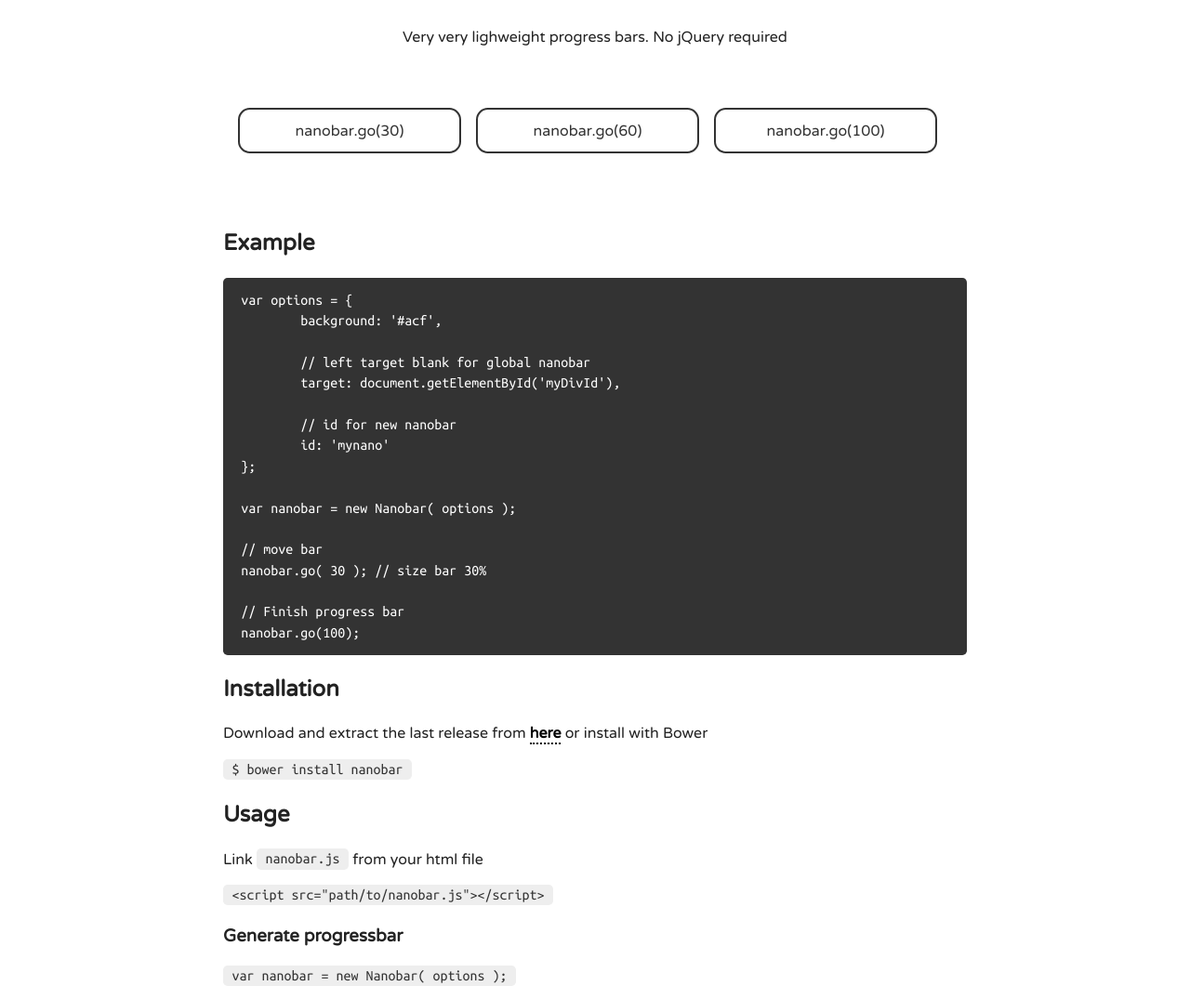
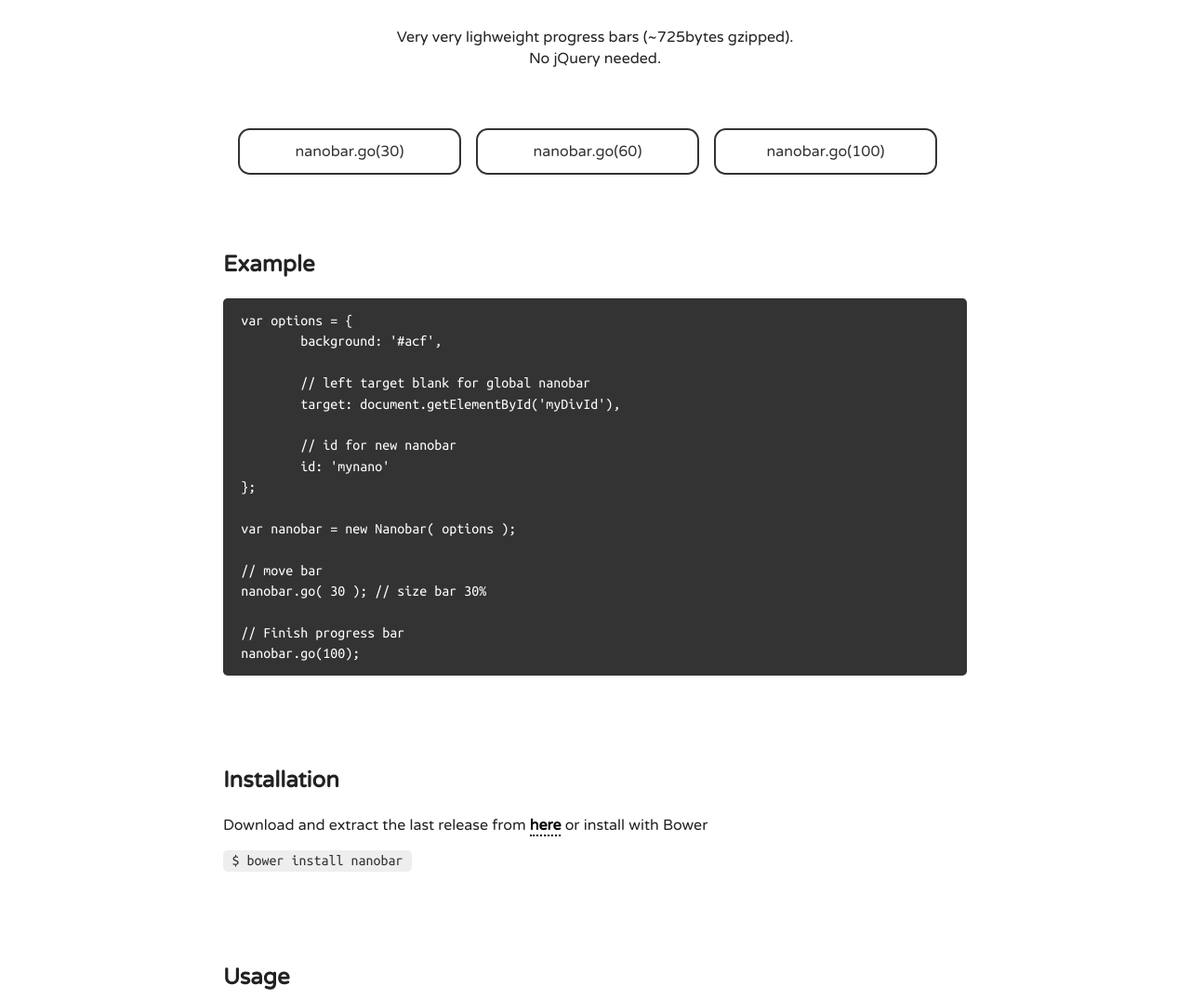
Before and after one commit to jacoborus/nanobar, a plain HTML site: page index.html in a window 1280 px wide. Shown: the part 214-1289 px from the top of the page at 93% size. Drawn offline with Linux system fonts and the light colour scheme.

Commit message:
update nanobar.js

```diff
--- a/css/main.css
+++ b/css/main.css
@@ -95,6 +95,12 @@ h1 {
     font-size: 3em;
     margin-top: 3em;
     font-weight: normal;
+}
+h2 {
+    margin-top: 4em;
+}
+h3 {
+    margin-top: 2em;
 }
 .general-buttons{
     width: 100%;
--- a/index.html
+++ b/index.html
@@ -22,7 +22,7 @@
 
 		<div class="container">
 			<h1 id="nanobar">nanobar.js</h1>
-			<p class="center">Very very lighweight progress bars. No jQuery required</p>
+			<p class="center">Very very lighweight progress bars (~725bytes gzipped).<br/>No jQuery needed.</p>
 
 			<div class="general-buttons">
 				<button class="doc_go" go="30">nanobar.go(30)</button>
--- a/js/nanobar.js
+++ b/js/nanobar.js
@@ -1,9 +1,11 @@
+'use strict';
+
 var Nanobar = function (options) {
-	var createStyle, addCss, style, n, animation;
+
+	var addCss, style, n, animation;
 	n = this;
 	var opts = options || {};
 	opts.bg = opts.bg || '#000';
-
 
 	// Generate css style element
 	style = '.nanobarbar{width:0;height:100%;float:left;}' +
@@ -16,7 +18,7 @@ var Nanobar = function (options) {
 	addCss = function (css) {
 		var s = document.getElementById( 'nanobar-style' );
 
-		if (s == null) {
+		if (s === null) {
 			s = document.createElement( 'style' );
 			s.setAttribute( 'type', 'text/css' );
 			s.setAttribute( 'id', 'nanobar-style');
@@ -27,10 +29,7 @@ var Nanobar = function (options) {
 				s.appendChild( document.createTextNode( css ));
 			}
 		}
-	}
-
-	// append style
-	addCss( style );
+	};
 
 	// crossbrowser transition animation
 	animation = function (){
@@ -41,14 +40,17 @@ var Nanobar = function (options) {
 			'OTransition':'oTransitionEnd',
 			'MozTransition':'transitionend',
 			'WebkitTransition':'webkitTransitionEnd'
-		}
+		};
 
 		for(t in transitions){
 			if( el.style[t] !== undefined ){
 				return transitions[t];
 			}
 		}
-	}
+	};
+
+	// append style
+	addCss( style );
 
 
 	// create progress container
@@ -83,18 +85,20 @@ var Nanobar = function (options) {
 			n.finish();
 		}
 	});
-	this.init();
+	return this.init();
 };
 
+
 Nanobar.prototype.init = function () {
-	this.bar.className = "nanobarbar";
+	this.bar.className = 'nanobarbar';
 	this.bar.style.height = '100%';
 	this.bar.style.width = 0;
 	var n = this;
 	setTimeout( function (){
-		n.bar.className = "nanobarbar active";
+		n.bar.className = 'nanobarbar active';
 	}, 1);
 };
+
 
 Nanobar.prototype.finish = function () {
 	var n = this;
@@ -104,9 +108,11 @@ Nanobar.prototype.finish = function () {
 	}, 300);
 };
 
+
 Nanobar.prototype.go = function (p) {
 	this.bar.style.width = p + '%';
 };
+
 
 // Expose module if needed
 if (typeof module === 'object' && module.exports && module.exports._builtinLibs){
```
Also changed, not shown: README.md.
